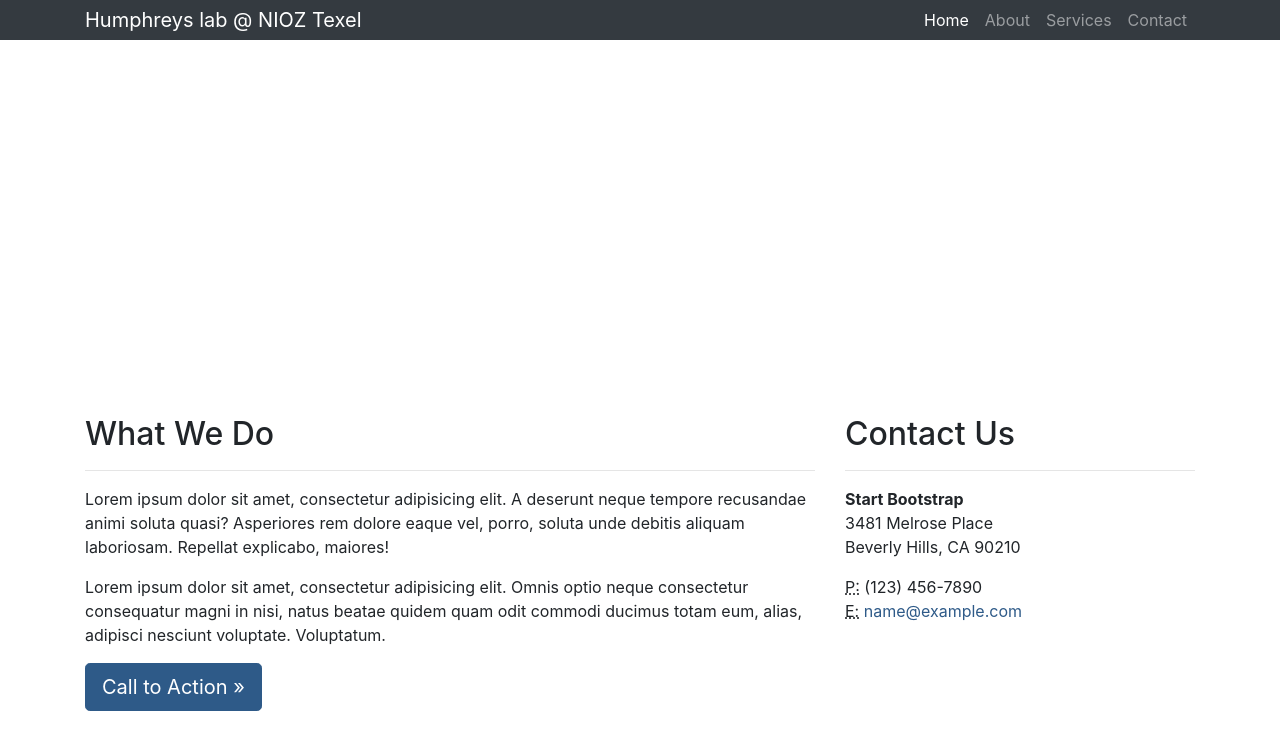
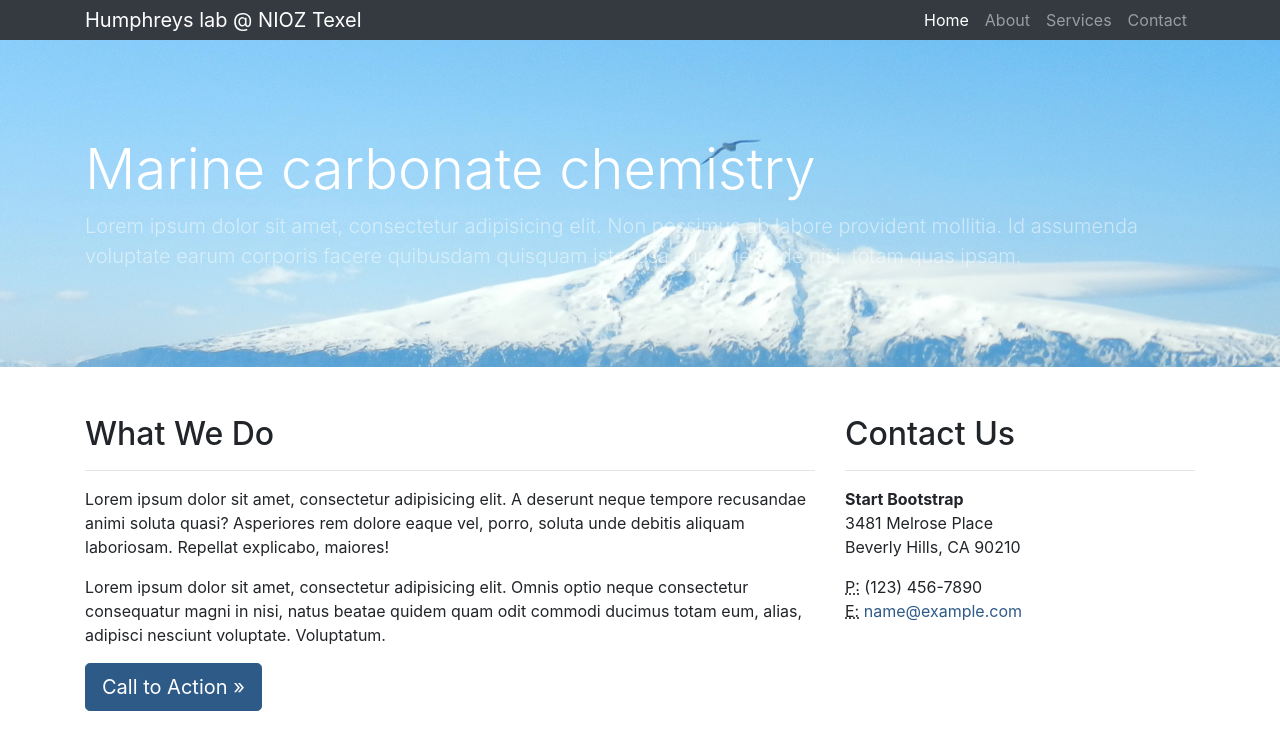
Before and after one commit to humphreys-lab/humphreys-lab.github.io, a Jekyll site: the page built from index.html, in a window 1280 px wide. Shown: the top 739 px of the page. Built offline with Jekyll 4.4.1, drawn with Linux system fonts in a browser that asks for light colours; grey boxes are pictures that could not be loaded.

Commit message:
Update header.html

```diff
--- a/_includes/header.html
+++ b/_includes/header.html
@@ -1,5 +1,5 @@
 <!-- Header -->
-<header class="py-5 mb-5"><!-- bg-primary -->
+<header class="py-5 mb-5" style="background-image: url('images/janmayen.png');"><!-- bg-primary -->
   <div class="container h-100">
     <div class="row h-100 align-items-center">
       <div class="col-lg-12">
```
